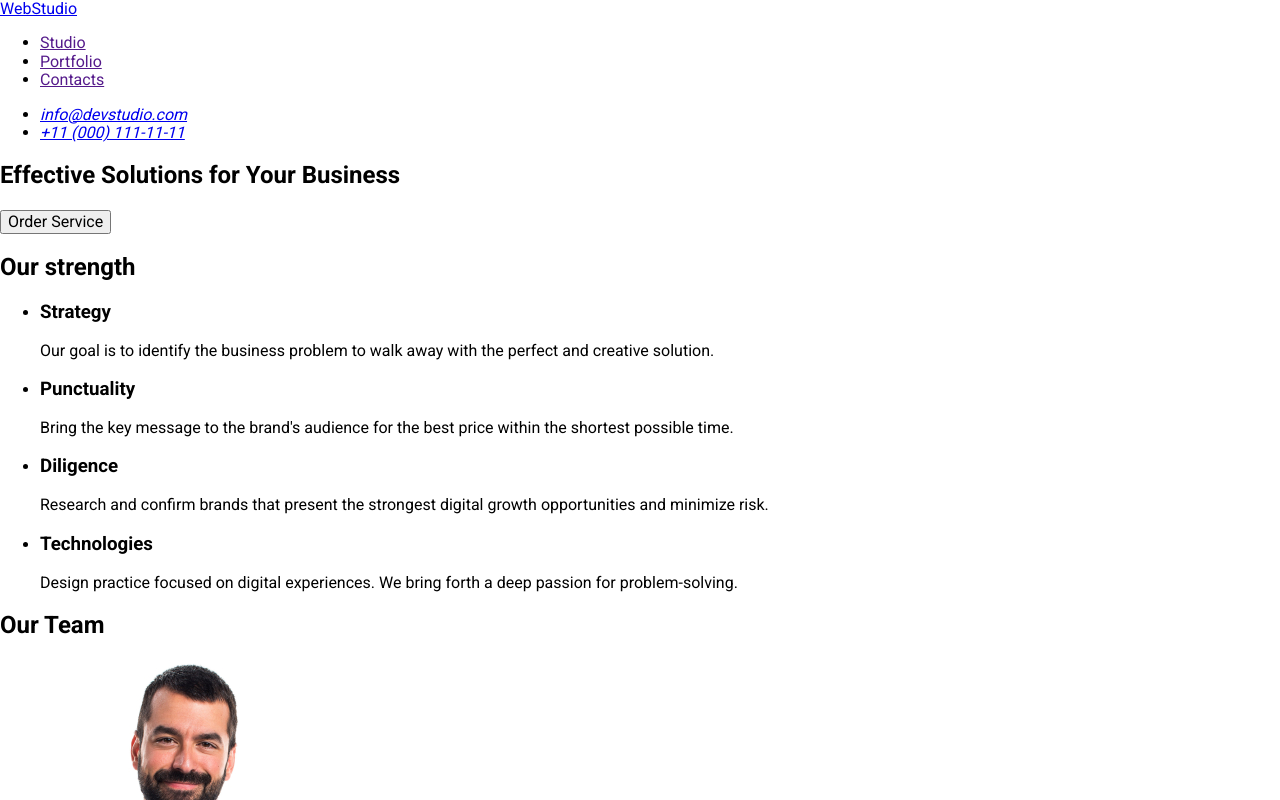
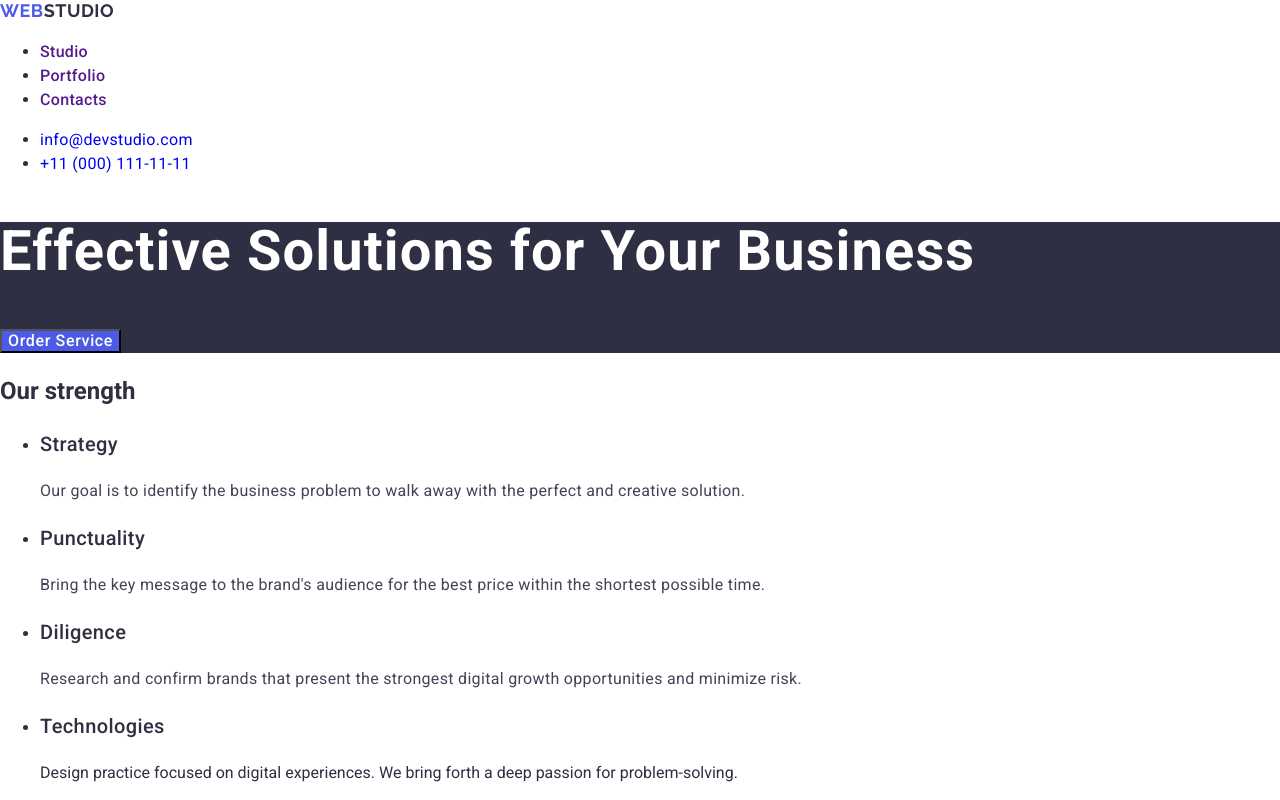
Before and after one commit to vladshein/goit-markup-hw-02, a plain HTML site: page index.html in a window 1280 px wide. Shown: the top 800 px of the page. Drawn offline with nearby package versions, Linux system fonts and the light colour scheme.

Commit message:
Add styles according to figma template

```diff
--- a/css/styles.css
+++ b/css/styles.css
@@ -1,5 +1,105 @@
 body {
   font-family: 'Roboto', sans-serif;
-  color: ;
-  background-color: ;
+  color: #2e2f42;
+  background-color: #ffffff;
+  font-size: 16px;
+  line-height: 1.5;
 }
+
+address {
+  font-style: normal;
+}
+
+.header-address-list-link {
+  text-decoration: none;
+}
+
+button {
+  font-family: inherit;
+  cursor: pointer;
+}
+
+h3 {
+  font-size: 20px;
+  letter-spacing: 0.02em;
+  font-weight: 500;
+}
+
+/* .header-nav {
+} */
+.header-nav-logo {
+  color: #4d5ae5;
+  font-family: 'Raleway', sans-serif;
+  font-size: 18px;
+  line-height: 1.16;
+  letter-spacing: 0.03em;
+  font-weight: bold;
+  text-decoration: none;
+}
+
+.header-nav-logo-span {
+  color: #2e2f42;
+}
+
+.header-nav-list {
+  letter-spacing: 0.02em;
+  font-weight: 500;
+  text-decoration: none;
+}
+
+.header-nav-list-link {
+  text-decoration: none;
+}
+
+.header-address-list {
+  letter-spacing: 0.02em;
+  font-weight: 400;
+  text-decoration: none;
+}
+
+.hero {
+  background-color: #2e2f42;
+}
+
+.hero-header {
+  color: white;
+  font-size: 56px;
+  line-height: 1.07;
+  letter-spacing: 0.02em;
+  font-weight: bold;
+}
+
+.hero-button {
+  background-color: #4d5ae5;
+  color: white;
+  font-weight: 500;
+  letter-spacing: 0.04em;
+}
+
+.section-list-item-text {
+  color: #434455;
+  letter-spacing: 0.02em;
+  font-weight: 400;
+}
+
+.footer {
+  background-color: #2e2f42;
+}
+
+.footer-nav-logo {
+  color: #4d5ae5;
+  font-family: 'Raleway', sans-serif;
+  font-size: 18px;
+  line-height: 1.16;
+  letter-spacing: 0.03em;
+  font-weight: bold;
+  text-decoration: none;
+}
+
+.footer-nav-logo-span {
+  color: #f4f4fd;
+}
+
+.footer-text {
+  color: #f4f4fd;
+}
--- a/index.html
+++ b/index.html
@@ -17,53 +17,63 @@
     <title>WEBSTUDIO</title>
   </head>
   <body>
-    <header>
+    <header class="header">
       <!--logo-->
-      <nav>
-        <a href="./index.html">WebStudio</a>
+      <nav class="header-nav">
+        <a class="header-nav-logo" href="./index.html">
+          WEB<span class="header-nav-logo-span">STUDIO</span>
+        </a>
         <!-- header links -->
-        <ul>
-          <li><a href="">Studio</a></li>
-          <li><a href="">Portfolio</a></li>
-          <li><a href="">Contacts</a></li>
+        <ul class="header-nav-list">
+          <li><a class="header-nav-list-link" href="">Studio</a></li>
+          <li><a class="header-nav-list-link" href="">Portfolio</a></li>
+          <li><a class="header-nav-list-link" href="">Contacts</a></li>
         </ul>
       </nav>
 
       <!-- header contact -->
       <address>
-        <ul>
-          <li><a href="mailto:info@devstudio.com">info@devstudio.com</a></li>
-          <li><a href="tel:+110001111111">+11 (000) 111-11-11</a></li>
+        <ul class="header-address-list">
+          <li>
+            <a class="header-address-list-link" href="mailto:info@devstudio.com"
+              >info@devstudio.com</a
+            >
+          </li>
+          <li>
+            <a class="header-address-list-link" href="tel:+110001111111"
+              >+11 (000) 111-11-11</a
+            >
+          </li>
         </ul>
       </address>
     </header>
     <main>
       <!-- hero section -->
-      <section>
-        <h1>Effective Solutions for Your Business</h1>
-        <button type="button">Order Service</button>
+      <section class="hero">
+        <h1 class="hero-header">Effective Solutions for Your Business</h1>
+        <button class="hero-button" type="button">Order Service</button>
       </section>
       <!-- section 1 Our Strenght-->
       <section>
-        <h2>Our strength</h2>
-        <ul>
-          <li>
+        <h2 class="section-header">Our strength</h2>
+        <ul class="section-list">
+          <li class="section-list-item">
             <h3>Strategy</h3>
-            <p>
+            <p class="section-list-item-text">
               Our goal is to identify the business problem to walk away with the
               perfect and creative solution.
             </p>
           </li>
           <li>
             <h3>Punctuality</h3>
-            <p>
+            <p class="section-list-item-text">
               Bring the key message to the brand's audience for the best price
               within the shortest possible time.
             </p>
           </li>
           <li>
             <h3>Diligence</h3>
-            <p>
+            <p class="section-list-item-text">
               Research and confirm brands that present the strongest digital
               growth opportunities and minimize risk.
             </p>
@@ -88,12 +98,12 @@
               width="264"
             />
             <h3>Mark Guerrero</h3>
-            <p>Product Designer</p>
+            <p class="section-list-item-text">Product Designer</p>
           </li>
           <li>
             <img src="./images/our-team/img-1.jpg" alt="Tom Ford" width="264" />
             <h3>Tom Ford</h3>
-            <p>Frontend Developer</p>
+            <p class="section-list-item-text">Frontend Developer</p>
           </li>
           <li>
             <img
@@ -102,7 +112,7 @@
               width="264"
             />
             <h3>Camila Garcia</h3>
-            <p>Marketing</p>
+            <p class="section-list-item-text">Marketing</p>
           </li>
           <li>
             <img
@@ -111,7 +121,7 @@
               width="264"
             />
             <h3>Daniel Wilson</h3>
-            <p>UI Designer</p>
+            <p class="section-list-item-text">UI Designer</p>
           </li>
         </ul>
       </section>
@@ -126,7 +136,7 @@
               width="360"
             />
             <h3>Banking App</h3>
-            <p>App</p>
+            <p class="section-list-item-text">App</p>
           </li>
           <li>
             <img
@@ -135,7 +145,7 @@
               width="360"
             />
             <h3>Cashless Payment</h3>
-            <p>Marketing</p>
+            <p class="section-list-item-text">Marketing</p>
           </li>
           <li>
             <img
@@ -144,7 +154,7 @@
               width="360"
             />
             <h3>Meditation App</h3>
-            <p>App</p>
+            <p class="section-list-item-text">App</p>
           </li>
           <li>
             <img
@@ -153,7 +163,7 @@
               width="360"
             />
             <h3>Taxi Service</h3>
-            <p>Marketing</p>
+            <p class="section-list-item-text">Marketing</p>
           </li>
           <li>
             <img
@@ -162,7 +172,7 @@
               width="360"
             />
             <h3>Screen Illustrations</h3>
-            <p>Design</p>
+            <p class="section-list-item-text">Design</p>
           </li>
           <li>
             <img
@@ -171,15 +181,17 @@
               width="360"
             />
             <h3>Online Courses</h3>
-            <p>Marketing</p>
+            <p class="section-list-item-text">Marketing</p>
           </li>
         </ul>
       </section>
     </main>
-    <footer>
+    <footer class="footer">
       <!--logo-->
-      <a href="./index.html">WebStudio</a>
-      <p>
+      <a class="footer-nav-logo" href="./index.html"
+        >WEB<span class="footer-nav-logo-span">STUDIO</span></a
+      >
+      <p class="footer-text">
         Increase the flow of customers and sales for your business with digital
         marketing & growth solutions.
       </p>
```
